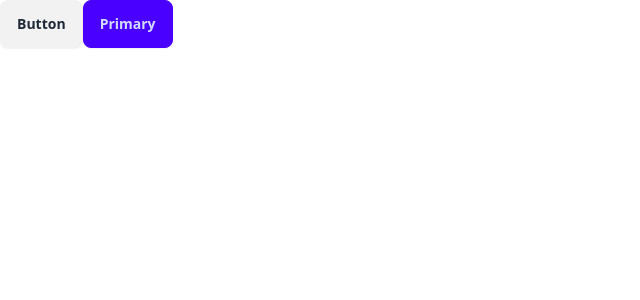
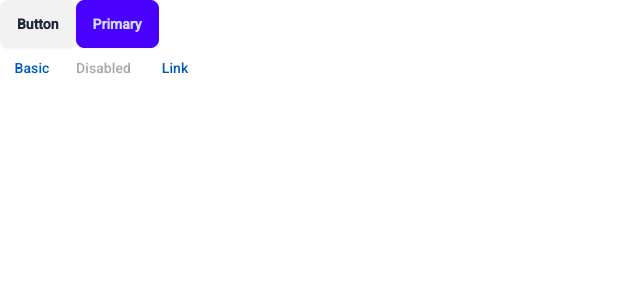
Before and after one commit to agungdh/angular-daisyui, an Angular app: page / in a window 1280 px wide. Shown: the top 300 px of the page, without its empty margins (0-640 px from the left). Built offline with nearby package versions, Linux system fonts and the light colour scheme.

Commit message:
add angular material

```diff
--- a/angular.json
+++ b/angular.json
@@ -27,6 +27,7 @@
               }
             ],
             "styles": [
+              "@angular/material/prebuilt-themes/azure-blue.css",
               "src/styles.css"
             ],
             "scripts": []
@@ -85,6 +86,7 @@
               }
             ],
             "styles": [
+              "@angular/material/prebuilt-themes/azure-blue.css",
               "src/styles.css"
             ],
             "scripts": []
--- a/package.json
+++ b/package.json
@@ -11,10 +11,12 @@
   "private": true,
   "dependencies": {
     "@angular/animations": "^18.2.0",
+    "@angular/cdk": "^18.2.4",
     "@angular/common": "^18.2.0",
     "@angular/compiler": "^18.2.0",
     "@angular/core": "^18.2.0",
     "@angular/forms": "^18.2.0",
+    "@angular/material": "^18.2.4",
     "@angular/platform-browser": "^18.2.0",
     "@angular/platform-browser-dynamic": "^18.2.0",
     "@angular/router": "^18.2.0",
--- a/src/app/app.component.html
+++ b/src/app/app.component.html
@@ -2,3 +2,11 @@
 
 <button class="btn">Button</button>
 <button class="btn btn-primary">Primary</button>
+
+<section>
+  <div class="example-button-row">
+    <button mat-button>Basic</button>
+    <button mat-button disabled>Disabled</button>
+    <a mat-button href="https://www.google.com/" target="_blank">Link</a>
+  </div>
+</section>
--- a/src/app/app.component.ts
+++ b/src/app/app.component.ts
@@ -1,12 +1,14 @@
 import { Component } from '@angular/core';
 import { RouterOutlet } from '@angular/router';
+import { MatIconModule } from '@angular/material/icon';
+import { MatButtonModule } from '@angular/material/button';
 
 @Component({
   selector: 'app-root',
   standalone: true,
-  imports: [RouterOutlet],
+  imports: [RouterOutlet, MatIconModule, MatButtonModule],
   templateUrl: './app.component.html',
-  styleUrl: './app.component.css'
+  styleUrl: './app.component.css',
 })
 export class AppComponent {
   title = 'angular-daisyui';
--- a/src/app/app.config.ts
+++ b/src/app/app.config.ts
@@ -2,7 +2,8 @@
 import { provideRouter } from '@angular/router';
 
 import { routes } from './app.routes';
+import { provideAnimationsAsync } from '@angular/platform-browser/animations/async';
 
 export const appConfig: ApplicationConfig = {
-  providers: [provideZoneChangeDetection({ eventCoalescing: true }), provideRouter(routes)]
+  providers: [provideZoneChangeDetection({ eventCoalescing: true }), provideRouter(routes), provideAnimationsAsync()]
 };
--- a/src/index.html
+++ b/src/index.html
@@ -6,6 +6,8 @@
   <base href="/">
   <meta name="viewport" content="width=device-width, initial-scale=1">
   <link rel="icon" type="image/x-icon" href="favicon.ico">
+  <link href="https://fonts.googleapis.com/css2?family=Roboto:wght@300;400;500&display=swap" rel="stylesheet">
+  <link href="https://fonts.googleapis.com/icon?family=Material+Icons" rel="stylesheet">
 </head>
 <body>
   <app-root></app-root>
--- a/src/styles.css
+++ b/src/styles.css
@@ -3,3 +3,5 @@
 @tailwind base;
 @tailwind components;
 @tailwind utilities;
+html, body { height: 100%; }
+body { margin: 0; font-family: Roboto, "Helvetica Neue", sans-serif; }
```
Also changed, not shown: 1 other file (tests, documents, lock files or other folders).
